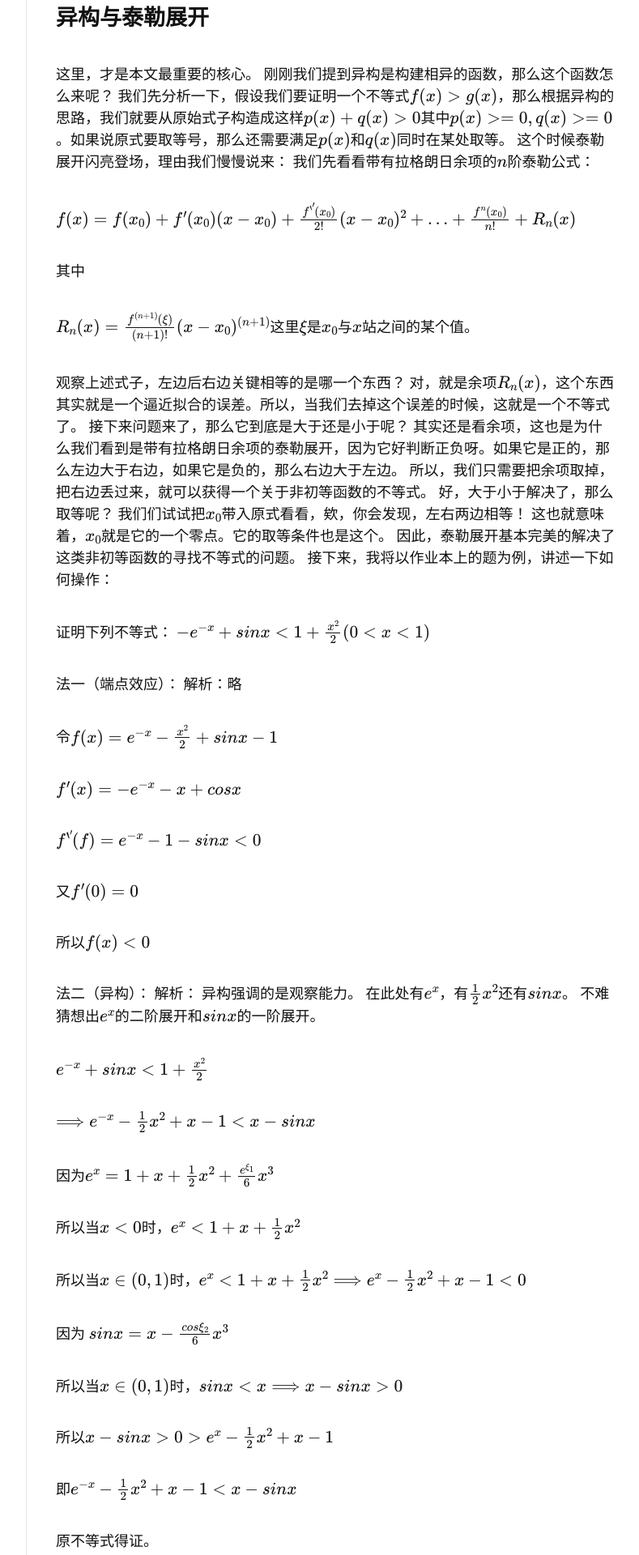
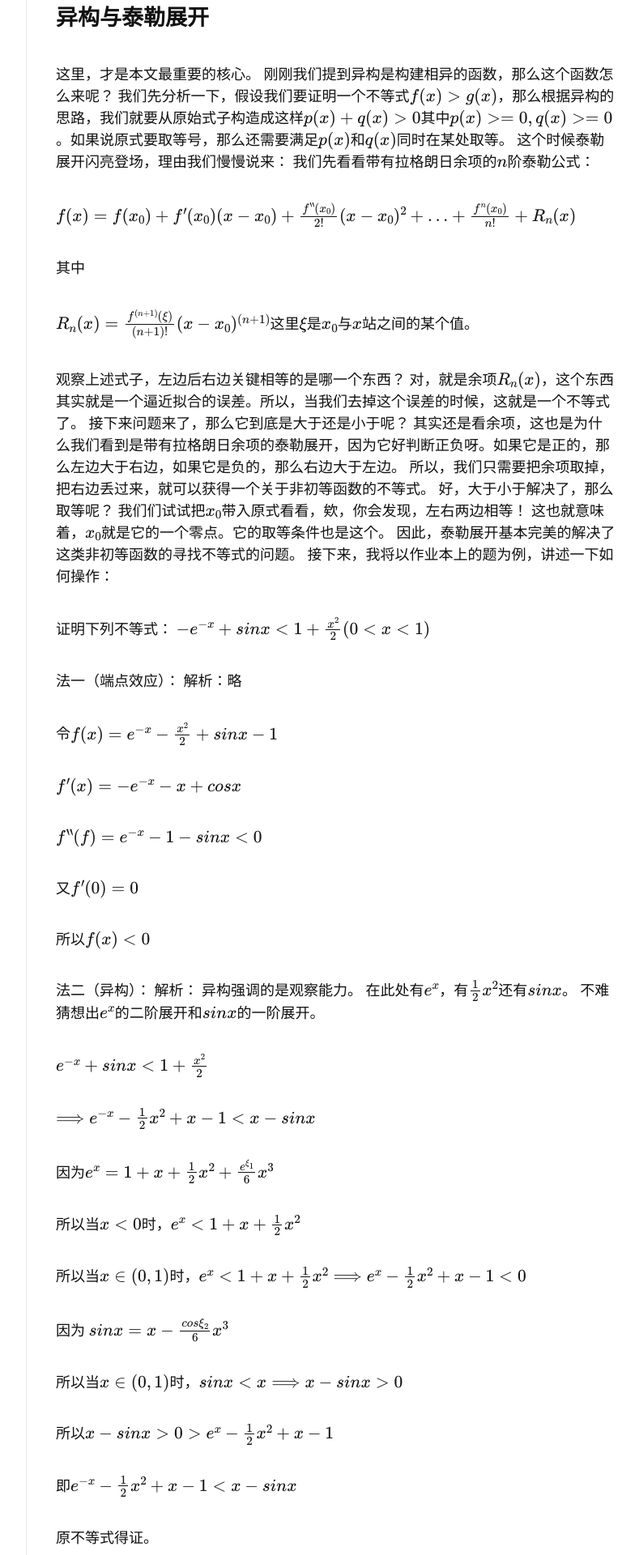
Before and after one commit to cloud-windl/cloud-windl.github.io, a Jekyll site: the page built from _posts/2023-11-20--异构和泰勒展开.md, in a window 1280 px wide. Shown: the part 1558-3478 px from the top of the page at 81% size, without its empty margins (357-1146 px from the left). Built offline with Jekyll 4.4.1, drawn with Linux system fonts in a browser that asks for light colours; nearby versions of some CDN libraries; some web fonts are replaced.

```diff
--- a/_posts/2023-11-20--异构和泰勒展开.md
+++ b/_posts/2023-11-20--异构和泰勒展开.md
@@ -26,7 +26,7 @@ tags: [Math]
 这个时候泰勒展开闪亮登场，理由我们慢慢说来：
 我们先看看带有拉格朗日余项的$n$阶泰勒公式：
 
-$f(x)=f(x_0)+f'(x_0)(x-x_0)+\frac{f^{''}(x_0)}{2!}(x-x_0)^2+\ldots+\frac{f^n(x_0)}{n!}+R_n(x)$
+$f(x)=f(x_0)+f'(x_0)(x-x_0)+\frac{f^{"}(x_0)}{2!}(x-x_0)^2+\ldots+\frac{f^n(x_0)}{n!}+R_n(x)$
 
 其中
 
@@ -53,7 +53,7 @@ $-e^{-x} + sinx < 1 + \frac{x^2}{2} (0 < x < 1)$
 
 $f'(x)=-e^{-x} -x + cosx $
 
-$f^{''}(f) = e^{-x} - 1 - sinx < 0$
+$f^{"}(f) = e^{-x} - 1 - sinx < 0$
 
 又$f'(0) = 0$
 
```
